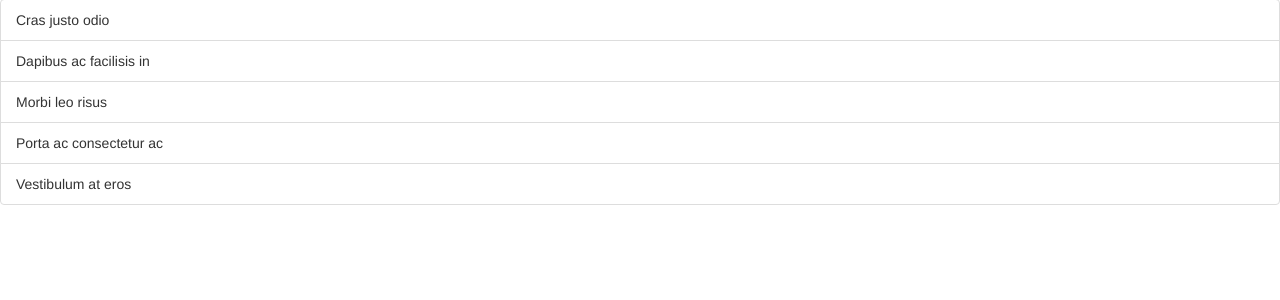
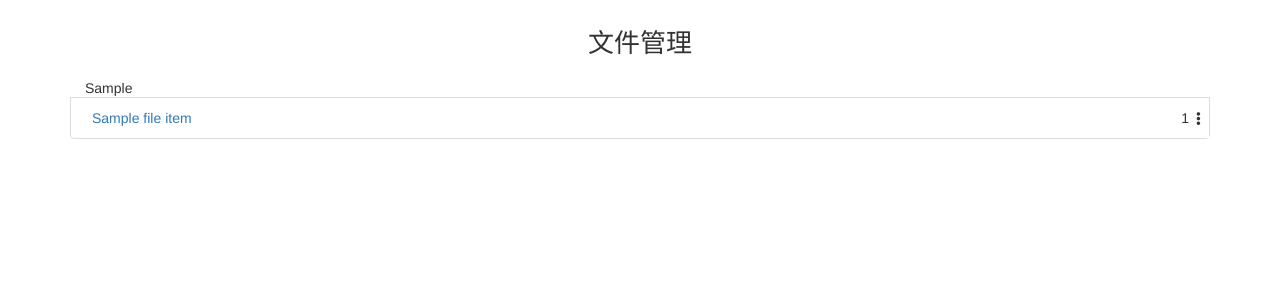
Before and after one commit to Jacob00135/file_server, a Flask app: template templates/main/index.html in a window 1280 px wide. Shown: the part 51-351 px from the top of the page. Run offline with Flask 2, Linux system fonts and the light colour scheme; the template is opened without the code that fills it: most values are stand-ins (such as "Sample title", 1, 10 or a date in 2020); style sheets or scripts are compiled from the project's sources; some libraries are stand-ins or nearby versions.

Commit message:
展示文件

```diff
--- a/app.py
+++ b/app.py
@@ -1,6 +1,7 @@
 from flask import Flask
 from config import create_app, db
-from models import Customer
+from models import Customer, Directory
+from utils import FileItem
 
 app: Flask = create_app('development')
 # app = create_app('production')
@@ -10,7 +11,9 @@ app: Flask = create_app('development')
 def make_shell_context():
     return {
         'db': db,
-        'Customer': Customer
+        'Customer': Customer,
+        'Directory': Directory,
+        'FileItem': FileItem
     }
 
 
--- a/models.py
+++ b/models.py
@@ -35,7 +35,7 @@ class Customer(db.Model):
         return check_password_hash(self.password_hash, password)
 
     def __repr__(self) -> str:
-        return '<Customer "">'.format(self.customer_name)
+        return '<Customer "{}">'.format(self.customer_name)
 
 
 class Directory(db.Model):
@@ -51,7 +51,7 @@ class Directory(db.Model):
         return len(bin(IDENTITY_ACCESS['administrator']).replace('0b', '')) == len(bin(self.access).replace('0b', ''))
 
     def __repr__(self) -> str:
-        return '<Directory "">'.format(self.dir_path)
+        return '<Directory "{}">'.format(self.dir_path)
 
 
 @login_manager.user_loader
--- a/static/_mixin.scss
+++ b/static/_mixin.scss
@@ -104,3 +104,36 @@
         -webkit-box-shadow: 0 0 0 0 rgba(0, 0, 0, 0);
     }
 }
+
+@mixin right-action-dropdown {
+    // 40px高的列表组中，列表条目右侧的三点操作按钮
+    display: block;
+    position: absolute;
+    top: 0;
+    right: 0;
+    width: 20px;
+    height: 40px;
+
+    & > button {
+        width: 100%;
+        height: 100%;
+        padding: 0;
+        border-width: 0;
+        border-radius: 0;
+
+        .glyphicon {
+            position: absolute;
+            top: 13px;
+            left: 3px;
+        }
+    }
+
+    .dropdown-menu {
+        left: auto;
+        right: 0;
+
+        & > li > button {
+            @include like-dropdown-a-button();
+        }
+    }
+}
--- a/static/base/js/global.js
+++ b/static/base/js/global.js
@@ -59,7 +59,11 @@ window.ajax = {
     }
 }
 
-function showWarningModal(message) {
+function showWarningModal(message, title) {
+    const modal = document.querySelector('#warning-modal');
+    modal.querySelector('.modal-body > p').innerText = message;
+    if (title !== undefined) {
+        modal.querySelector('.modal-title').innerText = title;
+    }
     $('#warning-modal').modal('show');
-    document.querySelector('#warning-modal .modal-body > p').innerText = message;
 }
--- /dev/null
+++ b/static/main/css/index.css
@@ -0,0 +1,91 @@
+@charset "UTF-8";
+#file_manage h1 {
+  margin-top: 30px;
+  margin-bottom: 20px;
+  font-size: 26px;
+  text-align: center;
+}
+
+#full-path {
+  margin-bottom: -1px;
+}
+#full-path > li.list-group-item:first-child {
+  border-width: 0;
+  padding-top: 0;
+  padding-bottom: 0;
+}
+#full-path > li.list-group-item:last-child {
+  border-bottom-left-radius: 0;
+  border-bottom-right-radius: 0;
+}
+
+#file-list > li.list-group-item:first-child {
+  border-top-left-radius: 0;
+  border-top-right-radius: 0;
+}
+#file-list > li.list-group-item {
+  display: flex;
+  justify-content: space-between;
+  height: 42px;
+  padding-left: 10px;
+  padding-right: 20px;
+}
+#file-list .type {
+  height: 20px;
+  margin-right: 11px;
+  line-height: 20px;
+}
+#file-list .name {
+  white-space: nowrap;
+  /* 强制文本一行内显示，默认是normal自动换行 */
+  overflow: hidden;
+  /* 隐藏溢出部分 */
+  text-overflow: ellipsis;
+  /* 用省略号替代超出的部分 */
+  flex: 1;
+  height: 20px;
+  line-height: 20px;
+}
+#file-list .action {
+  display: block;
+  position: absolute;
+  top: 0;
+  right: 0;
+  width: 20px;
+  height: 40px;
+}
+#file-list .action > button {
+  width: 100%;
+  height: 100%;
+  padding: 0;
+  border-width: 0;
+  border-radius: 0;
+}
+#file-list .action > button .glyphicon {
+  position: absolute;
+  top: 13px;
+  left: 3px;
+}
+#file-list .action .dropdown-menu {
+  left: auto;
+  right: 0;
+}
+#file-list .action .dropdown-menu > li > button {
+  display: block;
+  width: 100%;
+  border-width: 0;
+  background-color: transparent;
+  padding: 3px 20px;
+  color: #333;
+  text-align: left;
+}
+#file-list .action .dropdown-menu > li > button:hover {
+  color: #262626;
+  background-color: #F5F5F5;
+}
+#file-list .action .dropdown-menu > li > button:active {
+  box-shadow: 0 0 0 0 rgba(0, 0, 0, 0);
+  -webkit-box-shadow: 0 0 0 0 rgba(0, 0, 0, 0);
+}
+
+/*# sourceMappingURL=index.css.map */
--- /dev/null
+++ b/static/main/css/index.scss
@@ -0,0 +1,54 @@
+@import "../../_mixin";
+
+#file_manage h1 {
+    @include h1-title();
+}
+
+// 完整路径
+#full-path {
+    margin-bottom: -1px;
+
+    & > li.list-group-item:first-child {
+        border-width: 0;
+        padding-top: 0;
+        padding-bottom: 0;
+    }
+
+    & > li.list-group-item:last-child {
+        border-bottom-left-radius: 0;
+        border-bottom-right-radius: 0;
+    }
+}
+
+// 文件列表
+#file-list {
+    & > li.list-group-item:first-child {
+        border-top-left-radius: 0;
+        border-top-right-radius: 0;
+    }
+
+    & > li.list-group-item {
+        display: flex;
+        justify-content: space-between;
+        height: 42px;
+        padding-left: 10px;
+        padding-right: 20px;
+    }
+
+    .type {
+        height: 20px;
+        margin-right: 11px;
+        line-height: 20px;
+    }
+
+    .name {
+        @include text-ellipsis();
+        flex: 1;
+        height: 20px;
+        line-height: 20px;
+    }
+
+    .action {
+        @include right-action-dropdown();
+    }
+}
--- /dev/null
+++ b/static/main/js/index.js
@@ -0,0 +1,29 @@
+(function (window, document) {
+    const fileList = document.querySelector('#file-list');
+    const typeList = document.querySelectorAll('#file-list > li.list-group-item > .type');
+    const fullNameBtnList = document.querySelectorAll('#file-list .show-full-name');
+    const iconfontMap = {
+        'dir': 'glyphicon-folder-open',
+        'text': 'glyphicon-file',
+        'image': 'glyphicon-picture',
+        'audio': 'glyphicon-music',
+        'video': 'glyphicon-film',
+        'package': 'glyphicon-compressed',
+        'other': 'glyphicon-question-sign'
+    };
+
+    // 渲染文件类型对应的字体图标
+    for (let i = 0; i < typeList.length; i++) {
+        let t = typeList[i];
+        let type = t.getAttribute('data-type');
+        t.classList.add(iconfontMap[type]);
+    }
+
+    // 查看完整文件名功能
+    for (let i = 0; i < fullNameBtnList.length; i++) {
+        fullNameBtnList[i].addEventListener('click', function (e) {
+            showWarningModal(fileList.children[i].querySelector('.name a').innerHTML, '完整文件名');
+        })
+    }
+
+})(window, document);
--- a/templates/identity/visible_dir.html
+++ b/templates/identity/visible_dir.html
@@ -90,8 +90,8 @@
                             <span class="glyphicon glyphicon-option-vertical"></span>
                         </button>
                         <ul class="dropdown-menu" aria-labelledby="update-access-dropdown-{{ loop.index }}">
-                            <li><button type="button" class="btn btn-default anonymous" data-access="1" data-index="{{ loop.index - 1 }}">游客可见</button></li>
-                            <li><button type="button" class="btn btn-default administrator" data-access="4" data-index="{{ loop.index - 1 }}">仅管理员可见</button></li>
+                            <li><button type="button" class="btn btn-default" data-access="1" data-index="{{ loop.index - 1 }}">游客可见</button></li>
+                            <li><button type="button" class="btn btn-default" data-access="4" data-index="{{ loop.index - 1 }}">仅管理员可见</button></li>
                         </ul>
                     </div>
                 </li>
--- a/templates/main/index.html
+++ b/templates/main/index.html
@@ -1,12 +1,80 @@
 {% extends "base.html" %}
+{% import "macro.html" as component %}
 {% block title %}文件管理{% endblock %}
+{% block link %}
+    <link rel="stylesheet" href="{{ url_for('static', filename='main/css/index.css') }}" />
+{% endblock %}
 {% block content %}
-    <!-- 目录列表 -->
-    <ul class="list-group">
-        <li class="list-group-item">Cras justo odio</li>
-        <li class="list-group-item">Dapibus ac facilisis in</li>
-        <li class="list-group-item">Morbi leo risus</li>
-        <li class="list-group-item">Porta ac consectetur ac</li>
-        <li class="list-group-item">Vestibulum at eros</li>
-    </ul>
+
+    <!-- 警告模态框 [start] -->
+    {{ component.warning_modal() }}
+    <!-- 警告模态框 [end] -->
+
+    <!-- 页面主体 [start] -->
+    <div id="file_manage" class="container">
+
+        <h1>文件管理</h1>
+
+        <!-- 不用于罗列文件的列表组 [start] -->
+        <ul id="full-path" class="list-group">
+            <!-- 页面代表的目录的完整路径 [start] -->
+            {% if page_dir_path %}
+                <li class="list-group-item">{{ page_dir_path }}</li>
+            {% endif %}
+            <!-- 页面代表的目录的完整路径 [end] -->
+
+            <!-- 上一级目录链接 [start] -->
+            {% if prev_dir_path or prev_dir_path == '' %}
+                <li class="list-group-item">
+                    {% if dir_path %}
+                        <a href="{{ url_for('main.visit_visible_dir', dir_path=dir_path, path=prev_dir_path) }}">上一级</a>
+                    {% else %}
+                        <a href="{{ url_for('main.index') }}">上一级</a>
+                    {% endif %}
+                </li>
+            {% endif %}
+            <!-- 上一级目录链接 [end] -->
+        </ul>
+        <!-- 不用于罗列文件的列表组 [end] -->
+
+        <!-- 文件列表 [start] -->
+        <ul id="file-list" class="list-group">
+            {% for file_item in file_item_list %}
+                <li class="list-group-item">
+                    <span class="type glyphicon" data-type="{{ file_item.file_type }}"></span>
+                    <span class="name">
+                        {% if file_item.is_visible_dir %}
+                            <a href="{{ url_for('main.visit_visible_dir', dir_path=file_item.visible_dir_path) }}">{{ file_item.visible_dir_path }}</a>
+                        {% elif file_item.is_dir %}
+                            <a href="{{ url_for('main.visit_visible_dir', dir_path=file_item.visible_dir_path, path=file_item.path) }}">{{ file_item.name }}</a>
+                        {% else %}
+                            <a href="javascript:;">{{ file_item.name }}</a>
+                        {% endif %}
+                    </span>
+                    <span class="size">{{ file_item.size }}</span>
+                    <div class="dropdown action">
+                        <button class="btn btn-default dropdown-toggle" type="button" id="dropdown-{{ loop.index }}"
+                                data-toggle="dropdown" aria-haspopup="true" aria-expanded="true">
+                            <span class="glyphicon glyphicon-option-vertical"></span>
+                        </button>
+                        <ul class="dropdown-menu" aria-labelledby="dropdown-{{ loop.index }}">
+                            <li><button type="button" class="btn btn-default">下载</button></li>
+                            <li><button type="button" class="btn btn-default show-full-name">完整文件名</button></li>
+                            {% if current_user.is_authenticated %}
+                                <li><button type="button" class="btn btn-default">重命名</button></li>
+                                <li><button type="button" class="btn btn-default">复制</button></li>
+                                <li><button type="button" class="btn btn-default">移动</button></li>
+                                <li><button type="button" class="btn btn-default">删除</button></li>
+                            {% endif %}
+                        </ul>
+                    </div>
+                </li>
+            {% endfor %}
+        </ul>
+        <!-- 文件列表 [end] -->
+    </div>
+    <!-- 页面主体 [end] -->
 {% endblock %}
+{% block javascript %}
+    <script src="{{ url_for('static', filename='main/js/index.js') }}" type="text/javascript"></script>
+{% endblock %}
```
Also changed, not shown: blueprints/main.py (+36 -9 lines), static/identity/css/visible_dir.css (+12 -6 lines), static/identity/css/visible_dir.scss (+3 -24 lines), static/identity/js/visible_dir.js (+20 -0 lines), tests/start.py (+2 -1 lines), tests/test_main.py (+97 -0 lines), utils.py (+59 -18 lines), 开发文档.md (+3 -1 lines), 2 other files.
